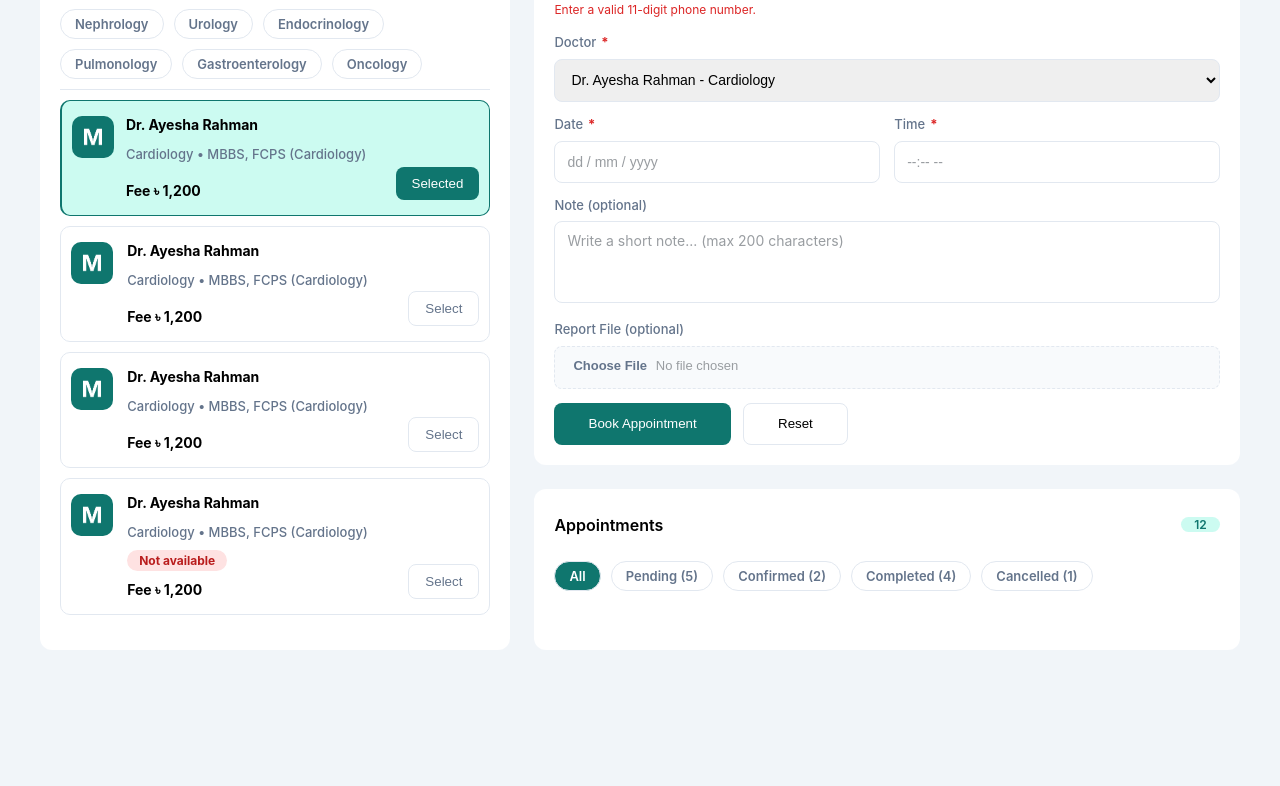
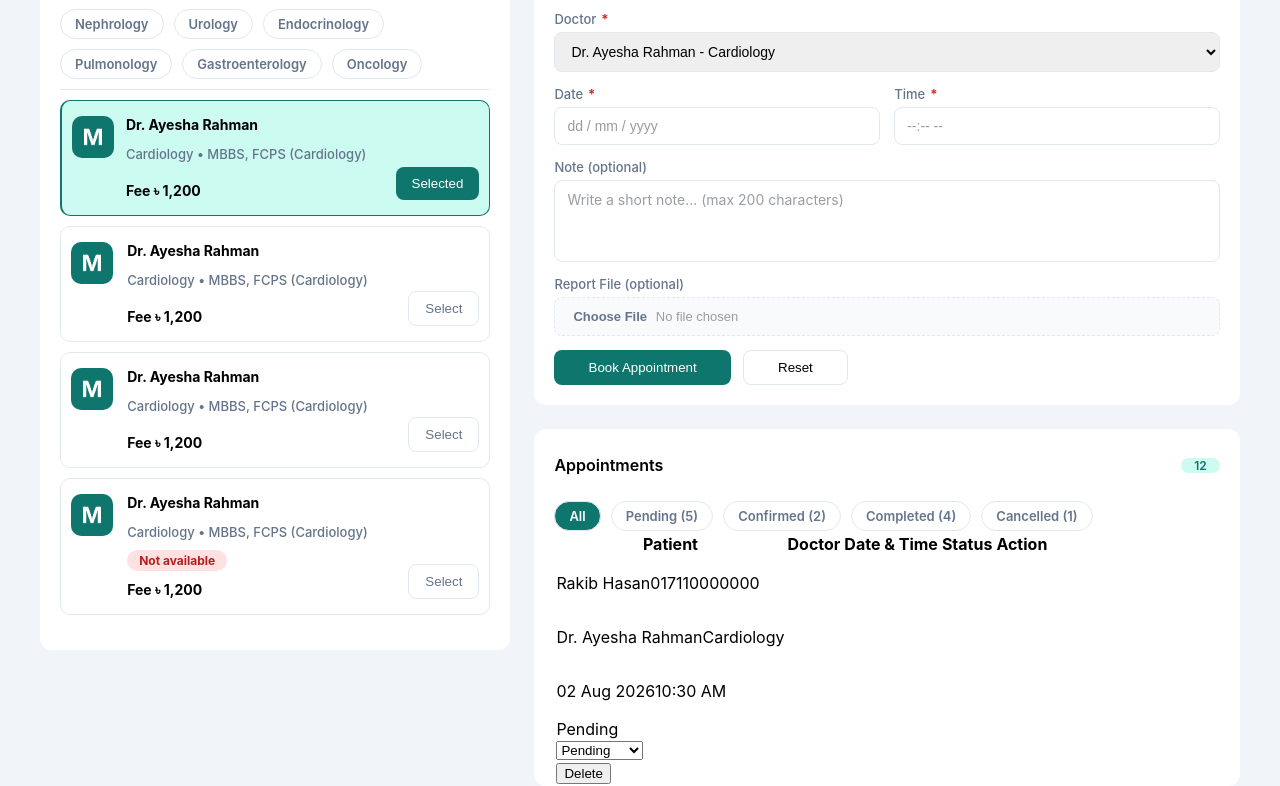
Before and after one commit to Kh-Tanjim-Ashraf/React-Defined, a React (Vite) app in the folder 4-hospital-appointment-dashboard-ui/medicare-dashboard/: page / in a window 1280 px wide. Shown: the part 605-1391 px from the top of the page. Before the commit the page ends 1255 px from the top, so only its background shows below. Built offline with nearby package versions, Linux system fonts and the light colour scheme.

Commit message:
F4: Implemented the skeleton of `AppointmentRow` component; Updated the `Button` ui component to accept the `type` attribute as prop into the button-element; Amended changes to `className` of this component in multiple places; Added `type=reset` to the appointment-form-reset button;

```diff
--- a/4-hospital-appointment-dashboard-ui/medicare-dashboard/src/components/appointments/AppointmentForm.jsx
+++ b/4-hospital-appointment-dashboard-ui/medicare-dashboard/src/components/appointments/AppointmentForm.jsx
@@ -110,10 +110,14 @@ export default function AppointmentForm() {
         <div className="action-buttons-wrapper">
           <Button
             type="submit"
-            className="book-appointment-btn"
+            className="appointment-form-submit-btn"
             buttonName="Book Appointment"
           />
-          <Button className="appointment-reset-btn" buttonName="Reset" />
+          <Button
+            type="reset"
+            className="appointment-form-reset-btn"
+            buttonName="Reset"
+          />
         </div>
       </form-group>
     </form>
--- a/4-hospital-appointment-dashboard-ui/medicare-dashboard/src/components/appointments/AppointmentRow.jsx
+++ b/4-hospital-appointment-dashboard-ui/medicare-dashboard/src/components/appointments/AppointmentRow.jsx
@@ -1,3 +1,61 @@
+import Badge from "../ui/Badge";
+import Button from "../ui/Button";
+
 export default function AppointmentRow() {
-  return <></>;
+  return (
+    <>
+      <table className="appointment-table">
+        <thead>
+          <tr>
+            <th>Patient</th>
+            <th>Doctor</th>
+            <th>Date & Time</th>
+            <th>Status</th>
+            <th>Action</th>
+          </tr>
+        </thead>
+        <tbody>
+          <tr>
+            <p>
+              Rakib Hasan
+              <span>017110000000</span>
+            </p>
+          </tr>
+          <tr>
+            <p>
+              Dr. Ayesha Rahman
+              <span>Cardiology</span>
+            </p>
+          </tr>
+          <tr>
+            <p>
+              02 Aug 2026
+              <span>10:30 AM</span>
+            </p>
+          </tr>
+          <tr>
+            <Badge badgeName="Pending" className="pending-badge" />
+            <span>
+              <select
+                id="change-appointment-status"
+                name="change-appointment-status"
+              >
+                <option value="1">Pending</option>
+                <option value="1">Confirmed</option>
+                <option value="1">Completed</option>
+                <option value="1">Cancelled</option>
+              </select>
+            </span>
+          </tr>
+          <tr>
+            <Button
+              type="button"
+              buttonName="Delete"
+              className="appointment-list-delete-button"
+            />
+          </tr>
+        </tbody>
+      </table>
+    </>
+  );
 }
--- a/4-hospital-appointment-dashboard-ui/medicare-dashboard/src/components/ui/Button.jsx
+++ b/4-hospital-appointment-dashboard-ui/medicare-dashboard/src/components/ui/Button.jsx
@@ -1,7 +1,9 @@
-export default function Button({ buttonName, className }) {
+export default function Button({ type, buttonName, className }) {
   return (
     <>
-      <button className={className}>{buttonName}</button>
+      <button type={type} className={className}>
+        {buttonName}
+      </button>
     </>
   );
 }
--- a/4-hospital-appointment-dashboard-ui/medicare-dashboard/src/index.css
+++ b/4-hospital-appointment-dashboard-ui/medicare-dashboard/src/index.css
@@ -522,20 +522,20 @@ header {
       gap: 12px;
     }
 
-    .book-appointment-btn,
-    .appointment-reset-btn {
+    .appointment-form-submit-btn,
+    .appointment-form-reset-btn {
       padding: 9px 0;
       border-radius: 8px;
       cursor: pointer;
     }
 
-    .book-appointment-btn {
+    .appointment-form-submit-btn {
       border: none;
       background-color: var(--primary);
       color: var(--surface-card);
     }
 
-    .appointment-reset-btn {
+    .appointment-form-reset-btn {
       border-style: solid;
       border-width: 1px;
       border-color: var(--border);
```
